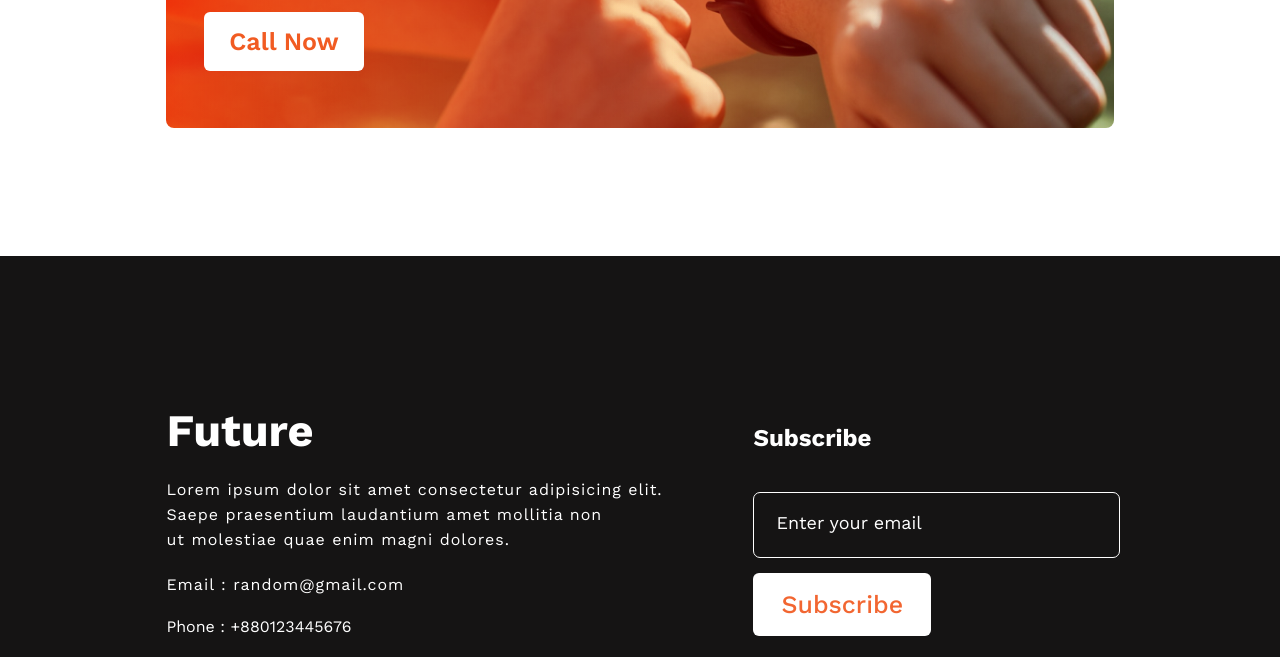
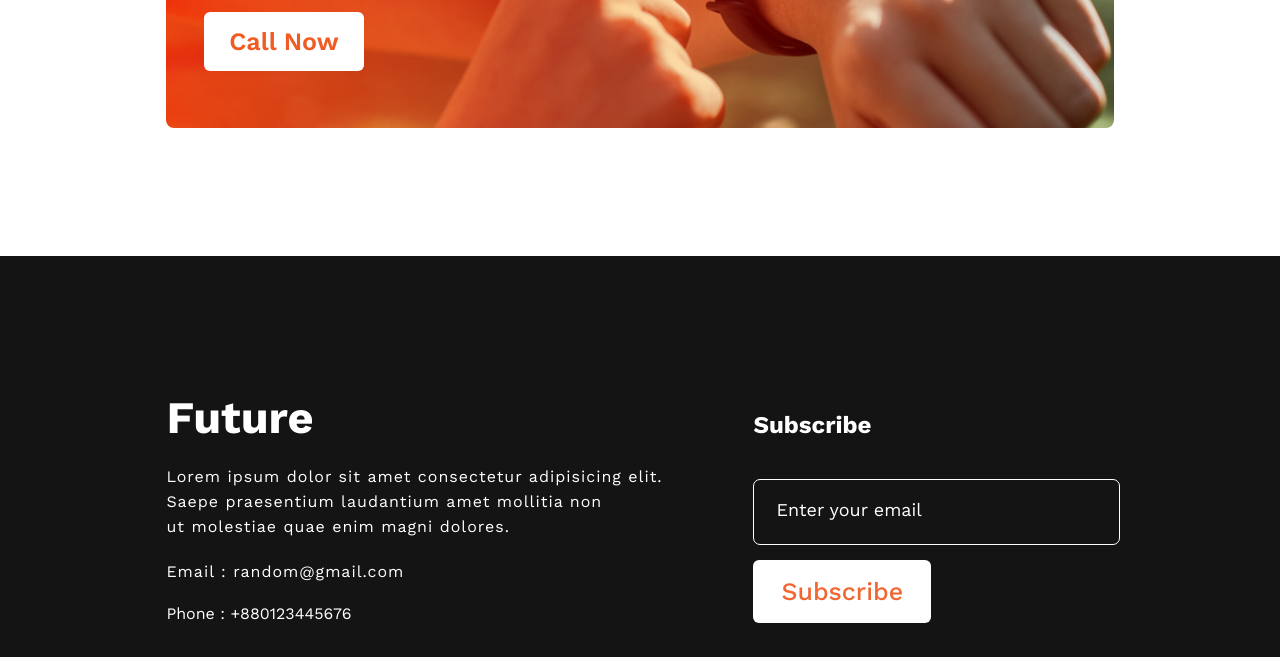
Before and after one commit to iamAliFBro/assignment_1, a plain HTML site: page index.html in a window 1280 px wide. Shown: the part 3220-3877 px from the top of the page. Drawn offline with nearby package versions, Linux system fonts and the light colour scheme.

Commit message:
Asignment

```diff
--- a/style.css
+++ b/style.css
@@ -194,12 +194,14 @@
     height: 30vh;
     display: flex;
     justify-content: space-between;
-
+      padding-top: 9%;
+    padding-bottom: 13%;
+    padding-right: 13%;
+    padding-left: 13%;
 }
 .footer{
     background-color: #151414;
 
-    padding: 10% 13%;
 }
 
 
```
